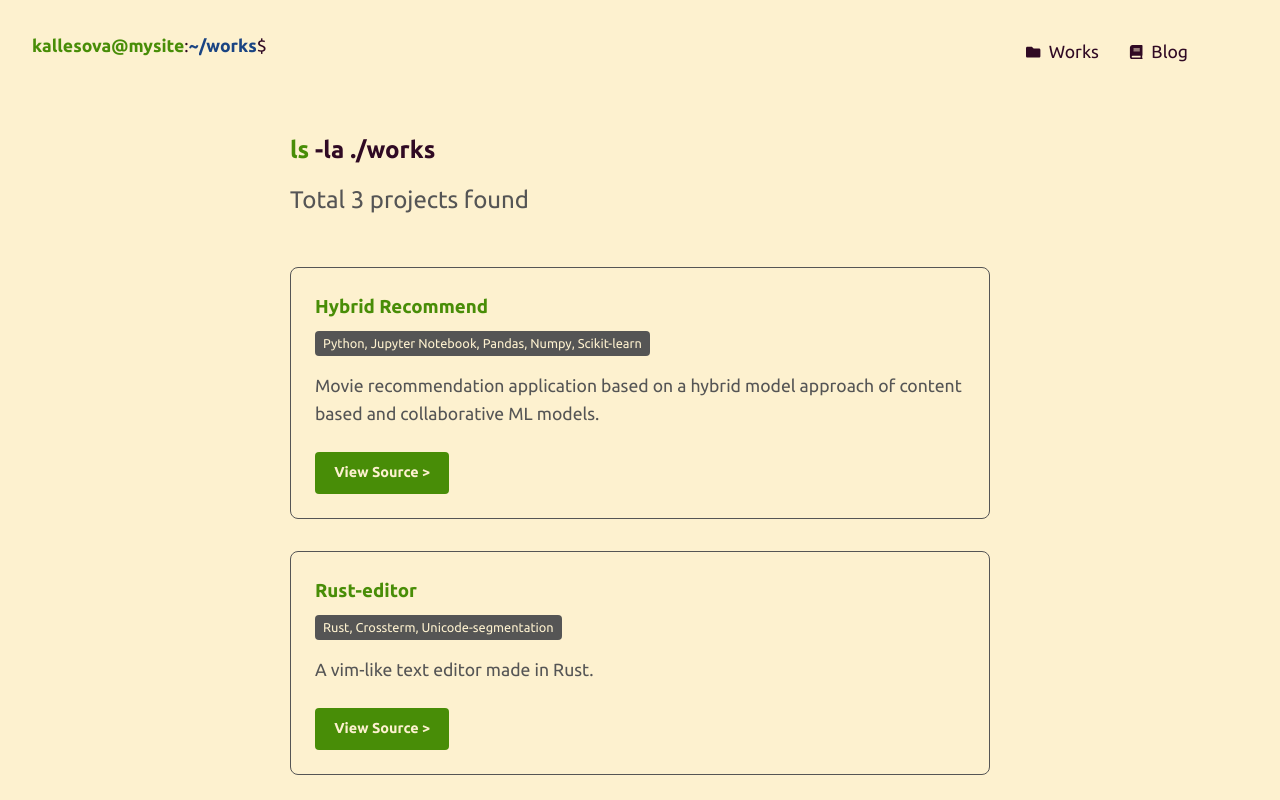
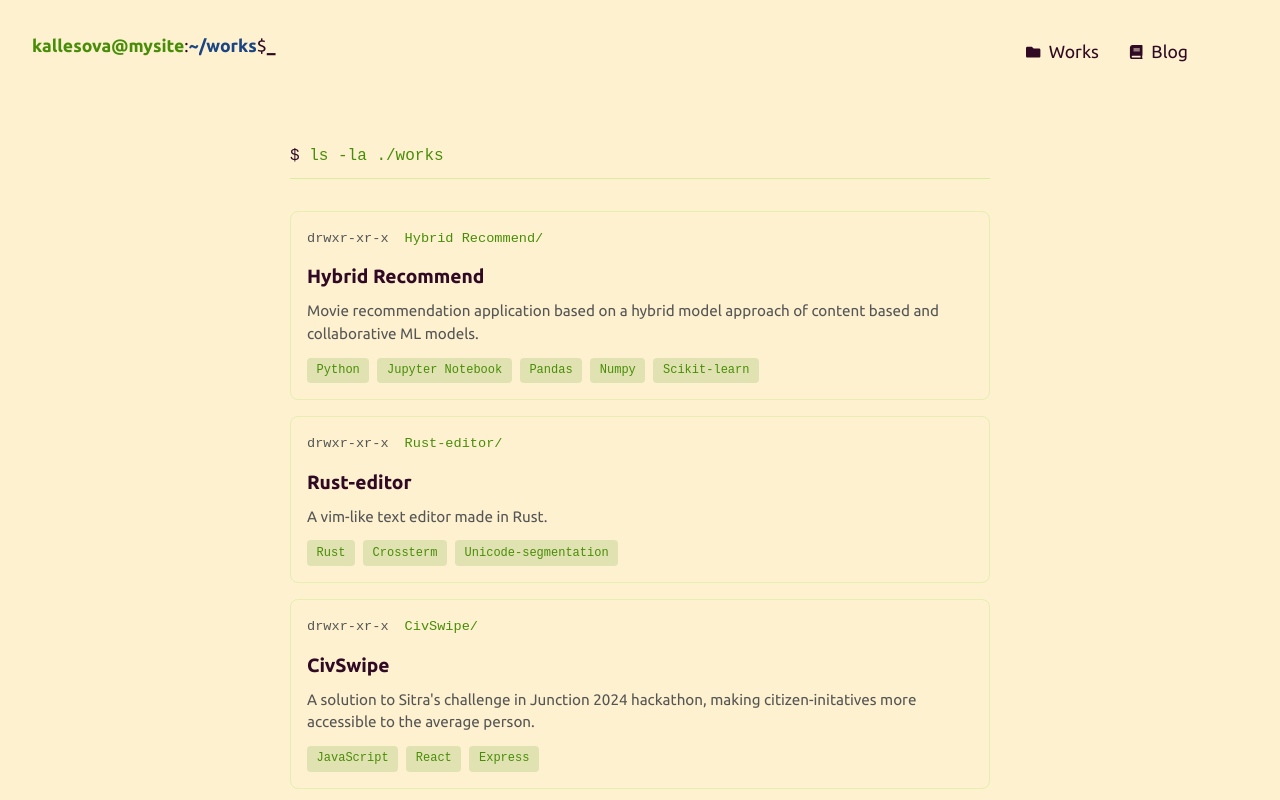
Before and after one commit to klsova/kallesova.fi, a Next.js app: page /works in a window 1280 px wide. Shown: the top 800 px of the page. Built offline with nearby package versions, Linux system fonts and the light colour scheme.

Commit message:
unified works and blog page styling

```diff
--- a/src/app/blog/page.tsx
+++ b/src/app/blog/page.tsx
@@ -12,8 +12,8 @@ export default function BlogPage() {
 
   return (
     <main className="container">
-      <div className="blog-header">
-        <span className="blog-command">ls -la ./blog</span>
+      <div className="page-header">
+        <span className="page-command">ls -la ./blog</span>
       </div>
 
       <BlogList posts={posts} />
--- a/src/app/globals.css
+++ b/src/app/globals.css
@@ -527,8 +527,8 @@ p {
    min-height: 200px;
 }
 
-/* Blog Styles */
-.blog-header {
+/* Shared Page List Styles (Blog & Works) */
+.page-header {
   display: flex;
   align-items: center;
   gap: 1rem;
@@ -537,7 +537,7 @@ p {
   border-bottom: 1px solid rgba(138, 226, 52, 0.3);
 }
 
-.blog-back-btn {
+.page-back-btn {
   display: flex;
   align-items: center;
   justify-content: center;
@@ -549,33 +549,33 @@ p {
   transition: background-color 0.2s, color 0.2s;
 }
 
-.blog-back-btn:hover {
+.page-back-btn:hover {
   background: rgba(138, 226, 52, 0.25);
   color: var(--accent-color);
   text-decoration: none;
 }
 
-[data-theme='light'] .blog-back-btn {
+[data-theme='light'] .page-back-btn {
   background: rgba(72, 141, 7, 0.1);
 }
 
-[data-theme='light'] .blog-back-btn:hover {
+[data-theme='light'] .page-back-btn:hover {
   background: rgba(72, 141, 7, 0.2);
 }
 
-.blog-command {
+.page-command {
   color: var(--accent-color);
   font-family: 'JetBrains Mono', monospace;
   font-size: 1rem;
 }
 
-.blog-command::before {
+.page-command::before {
   content: "$ ";
   color: var(--text-color);
 }
 
-/* Blog Sort Controls */
-.blog-sort {
+/* Sort Controls */
+.page-sort {
   display: flex;
   align-items: center;
   gap: 0.5rem;
@@ -584,11 +584,11 @@ p {
   font-size: 0.85rem;
 }
 
-.blog-sort-label {
+.page-sort-label {
   color: var(--dim-color);
 }
 
-.blog-sort-btn {
+.page-sort-btn {
   background: none;
   border: 1px solid rgba(138, 226, 52, 0.3);
   color: var(--dim-color);
@@ -600,64 +600,64 @@ p {
   transition: all 0.2s;
 }
 
-.blog-sort-btn:hover {
+.page-sort-btn:hover {
   border-color: var(--accent-color);
   color: var(--accent-color);
 }
 
-.blog-sort-btn.active {
+.page-sort-btn.active {
   background-color: rgba(138, 226, 52, 0.15);
   border-color: var(--accent-color);
   color: var(--accent-color);
 }
 
-[data-theme='light'] .blog-sort-btn {
+[data-theme='light'] .page-sort-btn {
   border-color: rgba(72, 141, 7, 0.3);
 }
 
-[data-theme='light'] .blog-sort-btn:hover,
-[data-theme='light'] .blog-sort-btn.active {
+[data-theme='light'] .page-sort-btn:hover,
+[data-theme='light'] .page-sort-btn.active {
   border-color: var(--accent-color);
 }
 
-[data-theme='light'] .blog-sort-btn.active {
+[data-theme='light'] .page-sort-btn.active {
   background-color: rgba(72, 141, 7, 0.15);
 }
 
-.blog-list {
+.page-list {
   display: flex;
   flex-direction: column;
   gap: 1rem;
 }
 
-.blog-empty {
+.page-empty {
   color: var(--dim-color);
   font-style: italic;
 }
 
-.blog-item {
+.page-item {
   border: 1px solid rgba(138, 226, 52, 0.2);
   border-radius: 8px;
   transition: border-color 0.2s, background-color 0.2s;
 }
 
-.blog-item:hover {
+.page-item:hover {
   border-color: var(--accent-color);
   background-color: rgba(138, 226, 52, 0.05);
 }
 
-.blog-item-link {
+.page-item-link {
   display: block;
   padding: 1rem;
   text-decoration: none;
 }
 
-.blog-item-link:hover {
+.page-item-link:hover {
   text-decoration: none;
   color: inherit;
 }
 
-.blog-item-header {
+.page-item-header {
   display: flex;
   gap: 1rem;
   font-family: 'JetBrains Mono', monospace;
@@ -666,53 +666,61 @@ p {
   flex-wrap: wrap;
 }
 
-.blog-item-perms {
+.page-item-perms {
   color: var(--dim-color);
 }
 
-.blog-item-date {
+.page-item-date {
   color: var(--path-color);
 }
 
-.blog-item-title {
+.page-item-title {
   color: var(--accent-color);
 }
 
-.blog-item-meta {
+.page-item-meta {
   padding-left: 0;
 }
 
-.blog-item-name {
+.page-item-name {
   color: var(--text-color);
   font-size: 1.2rem;
   margin-bottom: 0.5rem;
   font-weight: 600;
 }
 
-.blog-item-name::before {
+.page-item-name::before {
   content: none;
 }
 
-.blog-item-desc {
+.page-item-desc {
   color: var(--dim-color);
   font-size: 0.95rem;
   margin-bottom: 0.75rem;
   line-height: 1.5;
 }
 
-.blog-item-tags {
+.page-item-tags {
   display: flex;
   gap: 0.5rem;
   flex-wrap: wrap;
 }
 
-.blog-tag {
+.page-tag {
   background-color: rgba(138, 226, 52, 0.15);
   color: var(--accent-color);
   padding: 0.2rem 0.6rem;
   border-radius: 4px;
   font-size: 0.75rem;
   font-family: 'JetBrains Mono', monospace;
+}
+
+[data-theme='light'] .page-item:hover {
+  background-color: rgba(72, 141, 7, 0.05);
+}
+
+[data-theme='light'] .page-tag {
+  background-color: rgba(72, 141, 7, 0.15);
 }
 
 /* Blog Post Page */
@@ -856,26 +864,17 @@ p {
   color: var(--text-color);
 }
 
-/* Light mode adjustments for blog */
-[data-theme='light'] .blog-item:hover {
-  background-color: rgba(72, 141, 7, 0.05);
-}
-
-[data-theme='light'] .blog-tag {
-  background-color: rgba(72, 141, 7, 0.15);
-}
-
 [data-theme='light'] .blog-content code {
   background-color: rgba(72, 141, 7, 0.1);
 }
 
-/* Mobile responsiveness for blog */
+/* Mobile responsiveness */
 @media (max-width: 600px) {
   .blog-post-title {
     font-size: 1.5rem;
   }
 
-  .blog-item-header {
+  .page-item-header {
     font-size: 0.75rem;
   }
 
--- a/src/app/works/page.tsx
+++ b/src/app/works/page.tsx
@@ -1,21 +1,27 @@
 import Link from "next/link";
+import type { Metadata } from "next";
+
+export const metadata: Metadata = {
+  title: "Works | kallesova",
+  description: "Projects and works by kallesova.",
+};
 
 const projects = [
   {
     title: "Hybrid Recommend",
-    tech: "Python, Jupyter Notebook, Pandas, Numpy, Scikit-learn",
+    tech: ["Python", "Jupyter Notebook", "Pandas", "Numpy", "Scikit-learn"],
     desc: "Movie recommendation application based on a hybrid model approach of content based and collaborative ML models.",
     link: "https://github.com/klsova/hybridrecommend/"
   },
   {
     title: "Rust-editor",
-    tech: "Rust, Crossterm, Unicode-segmentation",
+    tech: ["Rust", "Crossterm", "Unicode-segmentation"],
     desc: "A vim-like text editor made in Rust.",
     link: "https://github.com/klsova/rust-editor/"
   },
   {
     title: "CivSwipe",
-    tech: "JavaScript, React, Express",
+    tech: ["JavaScript", "React", "Express"],
     desc: "A solution to Sitra's challenge in Junction 2024 hackathon, making citizen-initatives more accessible to the average person.",
     link: "https://github.com/klsova/civswipe/"
   }
@@ -24,53 +30,34 @@ const projects = [
 export default function Works() {
   return (
     <main className="container">
-      <header>
-        <div>
-            {/* A "Terminal" command to show where we are */}
-            <h1 style={{ fontSize: '1.5rem', marginBottom: '1rem' }}>
-                <span style={{ color: 'var(--accent-color)' }}>ls</span> -la ./works
-            </h1>
-            <div className="subtitle">Total {projects.length} projects found</div>
-        </div>
-      </header>
+      <div className="page-header">
+        <span className="page-command">ls -la ./works</span>
+      </div>
 
-      <section>
-        <div style={{ display: 'grid', gap: '2rem' }}>
-          {projects.map((project, index) => (
-            <div key={index} style={{
-                border: '1px solid var(--dim-color)',
-                padding: '1.5rem',
-                borderRadius: '8px',
-                position: 'relative'
-            }}>
-              <h3 style={{ color: 'var(--accent-color)', marginBottom: '0.5rem' }}>
-                {project.title}
-              </h3>
-              <div style={{
-                  fontSize: '0.8rem',
-                  color: 'var(--bg-color)',
-                  background: 'var(--dim-color)',
-                  display: 'inline-block',
-                  padding: '2px 8px',
-                  borderRadius: '4px',
-                  marginBottom: '1rem'
-              }}>
-                {project.tech}
+      <div className="page-list">
+        {projects.map((project, index) => (
+          <article key={index} className="page-item">
+            <Link href={project.link} target="_blank" className="page-item-link">
+              <div className="page-item-header">
+                <span className="page-item-perms">drwxr-xr-x</span>
+                <span className="page-item-title">{project.title}/</span>
               </div>
-              <p>{project.desc}</p>
-
-              <Link href={project.link} target="_blank" className="btn">
-                View Source &gt;
-              </Link>
-            </div>
-          ))}
-        </div>
-      </section>
-
-      <div style={{ marginTop: '3rem' }}>
-        <Link href="/" style={{ color: 'var(--dim-color)' }}>
-            cd .. <span style={{ fontSize: '0.8rem' }}>(Back to home)</span>
-        </Link>
+              <div className="page-item-meta">
+                <h2 className="page-item-name">{project.title}</h2>
+                <p className="page-item-desc">{project.desc}</p>
+                {project.tech.length > 0 && (
+                  <div className="page-item-tags">
+                    {project.tech.map((t) => (
+                      <span key={t} className="page-tag">
+                        {t}
+                      </span>
+                    ))}
+                  </div>
+                )}
+              </div>
+            </Link>
+          </article>
+        ))}
       </div>
     </main>
   );
```
Also changed, not shown: src/app/blog/[slug]/page.tsx (+4 -4 lines), src/components/BlogList.tsx (+17 -17 lines).
